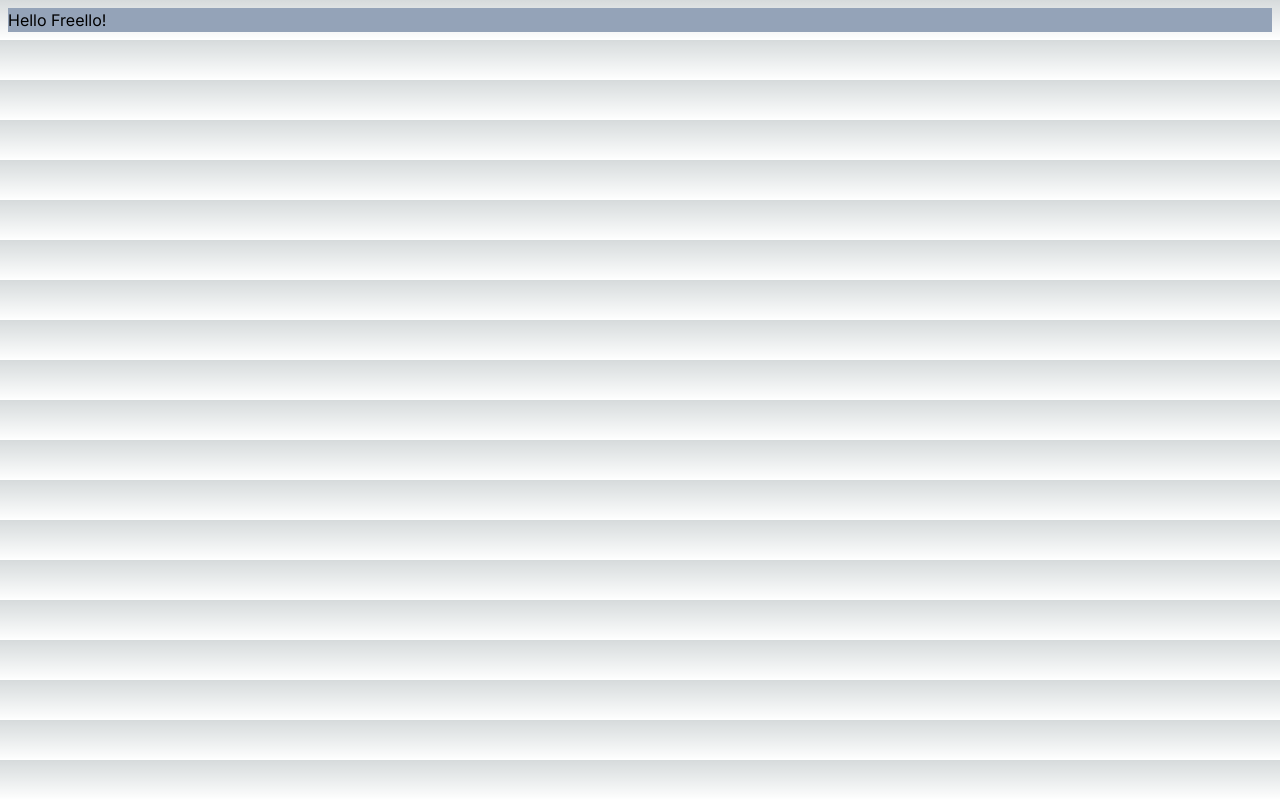
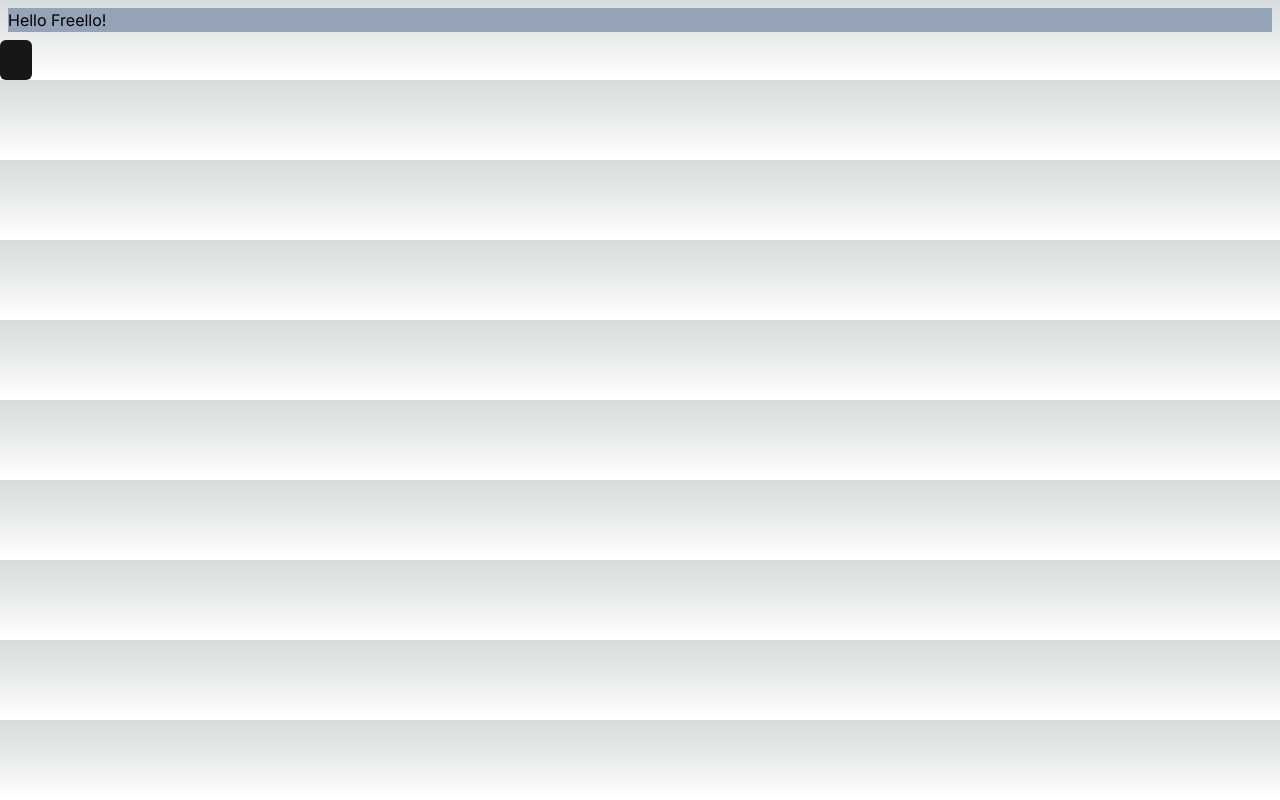
Before and after one commit to GuilhermeSalkovski/Freello, a Next.js app: page / in a window 1280 px wide. Built offline with nearby package versions, Linux system fonts and the light colour scheme.

Commit message:
fix: shadcn configuration

```diff
--- a/app/globals.css
+++ /dev/null
@@ -1,76 +0,0 @@
-@tailwind base;
-@tailwind components;
-@tailwind utilities;
-
-@layer base {
-  :root {
-    --background: 0 0% 100%;
-    --foreground: 0 0% 3.9%;
-
-    --card: 0 0% 100%;
-    --card-foreground: 0 0% 3.9%;
-
-    --popover: 0 0% 100%;
-    --popover-foreground: 0 0% 3.9%;
-
-    --primary: 0 0% 9%;
-    --primary-foreground: 0 0% 98%;
-
-    --secondary: 0 0% 96.1%;
-    --secondary-foreground: 0 0% 9%;
-
-    --muted: 0 0% 96.1%;
-    --muted-foreground: 0 0% 45.1%;
-
-    --accent: 0 0% 96.1%;
-    --accent-foreground: 0 0% 9%;
-
-    --destructive: 0 84.2% 60.2%;
-    --destructive-foreground: 0 0% 98%;
-
-    --border: 0 0% 89.8%;
-    --input: 0 0% 89.8%;
-    --ring: 0 0% 3.9%;
-
-    --radius: 0.5rem;
-  }
-
-  .dark {
-    --background: 0 0% 3.9%;
-    --foreground: 0 0% 98%;
-
-    --card: 0 0% 3.9%;
-    --card-foreground: 0 0% 98%;
-
-    --popover: 0 0% 3.9%;
-    --popover-foreground: 0 0% 98%;
-
-    --primary: 0 0% 98%;
-    --primary-foreground: 0 0% 9%;
-
-    --secondary: 0 0% 14.9%;
-    --secondary-foreground: 0 0% 98%;
-
-    --muted: 0 0% 14.9%;
-    --muted-foreground: 0 0% 63.9%;
-
-    --accent: 0 0% 14.9%;
-    --accent-foreground: 0 0% 98%;
-
-    --destructive: 0 62.8% 30.6%;
-    --destructive-foreground: 0 0% 98%;
-
-    --border: 0 0% 14.9%;
-    --input: 0 0% 14.9%;
-    --ring: 0 0% 83.1%;
-  }
-}
-
-@layer base {
-  * {
-    @apply border-border;
-  }
-  body {
-    @apply bg-background text-foreground;
-  }
-}
--- a/next.config.js
+++ b/next.config.js
@@ -1,3 +1,4 @@
+/* eslint-disable no-undef */
 /** @type {import('next').NextConfig} */
 const nextConfig = {}
 
--- a/package.json
+++ b/package.json
@@ -9,6 +9,7 @@
     "lint": "next lint"
   },
   "dependencies": {
+    "@radix-ui/react-slot": "^1.0.2",
     "@types/node": "20.6.2",
     "@types/react": "18.2.21",
     "@types/react-dom": "18.2.7",
--- a/src/app/globals.css
+++ b/src/app/globals.css
@@ -25,3 +25,76 @@
     )
     rgb(var(--background-start-rgb));
 }
+
+@layer base {
+  :root {
+    --background: 0 0% 100%;
+    --foreground: 0 0% 3.9%;
+
+    --card: 0 0% 100%;
+    --card-foreground: 0 0% 3.9%;
+
+    --popover: 0 0% 100%;
+    --popover-foreground: 0 0% 3.9%;
+
+    --primary: 0 0% 9%;
+    --primary-foreground: 0 0% 98%;
+
+    --secondary: 0 0% 96.1%;
+    --secondary-foreground: 0 0% 9%;
+
+    --muted: 0 0% 96.1%;
+    --muted-foreground: 0 0% 45.1%;
+
+    --accent: 0 0% 96.1%;
+    --accent-foreground: 0 0% 9%;
+
+    --destructive: 0 84.2% 60.2%;
+    --destructive-foreground: 0 0% 98%;
+
+    --border: 0 0% 89.8%;
+    --input: 0 0% 89.8%;
+    --ring: 0 0% 3.9%;
+
+    --radius: 0.5rem;
+  }
+
+  .dark {
+    --background: 0 0% 3.9%;
+    --foreground: 0 0% 98%;
+
+    --card: 0 0% 3.9%;
+    --card-foreground: 0 0% 98%;
+
+    --popover: 0 0% 3.9%;
+    --popover-foreground: 0 0% 98%;
+
+    --primary: 0 0% 98%;
+    --primary-foreground: 0 0% 9%;
+
+    --secondary: 0 0% 14.9%;
+    --secondary-foreground: 0 0% 98%;
+
+    --muted: 0 0% 14.9%;
+    --muted-foreground: 0 0% 63.9%;
+
+    --accent: 0 0% 14.9%;
+    --accent-foreground: 0 0% 98%;
+
+    --destructive: 0 62.8% 30.6%;
+    --destructive-foreground: 0 0% 98%;
+
+    --border: 0 0% 14.9%;
+    --input: 0 0% 14.9%;
+    --ring: 0 0% 83.1%;
+  }
+}
+
+@layer base {
+  * {
+    @apply border-border;
+  }
+  body {
+    @apply bg-background text-foreground;
+  }
+}
--- a/src/app/page.tsx
+++ b/src/app/page.tsx
@@ -1,3 +1,10 @@
+import { Button } from '@/components/ui/button'
+
 export default function Home() {
-  return <h1 className="t-4 m-2 flex flex-col bg-slate-400">Hello Freello!</h1>
+  return (
+    <>
+      <h1 className="t-4 m-2 flex flex-col bg-slate-400">Hello Freello!</h1>
+      <Button />
+    </>
+  )
 }
--- a/src/components/Header.tsx
+++ b/src/components/Header.tsx
@@ -1,3 +1,5 @@
-export function Header () {
+import { Button } from './ui/button'
 
+export function Header() {
+  return <Button>Teste</Button>
 }
--- /dev/null
+++ b/src/components/ui/button.tsx
@@ -0,0 +1,56 @@
+import * as React from 'react'
+import { Slot } from '@radix-ui/react-slot'
+import { cva, type VariantProps } from 'class-variance-authority'
+
+import { cn } from '@/lib/utils'
+
+const buttonVariants = cva(
+  'inline-flex items-center justify-center rounded-md text-sm font-medium ring-offset-background transition-colors focus-visible:outline-none focus-visible:ring-2 focus-visible:ring-ring focus-visible:ring-offset-2 disabled:pointer-events-none disabled:opacity-50',
+  {
+    variants: {
+      variant: {
+        default: 'bg-primary text-primary-foreground hover:bg-primary/90',
+        destructive:
+          'bg-destructive text-destructive-foreground hover:bg-destructive/90',
+        outline:
+          'border border-input bg-background hover:bg-accent hover:text-accent-foreground',
+        secondary:
+          'bg-secondary text-secondary-foreground hover:bg-secondary/80',
+        ghost: 'hover:bg-accent hover:text-accent-foreground',
+        link: 'text-primary underline-offset-4 hover:underline',
+      },
+      size: {
+        default: 'h-10 px-4 py-2',
+        sm: 'h-9 rounded-md px-3',
+        lg: 'h-11 rounded-md px-8',
+        icon: 'h-10 w-10',
+      },
+    },
+    defaultVariants: {
+      variant: 'default',
+      size: 'default',
+    },
+  },
+)
+
+export interface ButtonProps
+  extends React.ButtonHTMLAttributes<HTMLButtonElement>,
+    VariantProps<typeof buttonVariants> {
+  asChild?: boolean
+}
+
+const Button = React.forwardRef<HTMLButtonElement, ButtonProps>(
+  ({ className, variant, size, asChild = false, ...props }, ref) => {
+    const Comp = asChild ? Slot : 'button'
+    return (
+      <Comp
+        className={cn(buttonVariants({ variant, size, className }))}
+        ref={ref}
+        {...props}
+      />
+    )
+  },
+)
+Button.displayName = 'Button'
+
+export { Button, buttonVariants }
```
Also changed, not shown: 1 other file (tests, documents, lock files or other folders).
